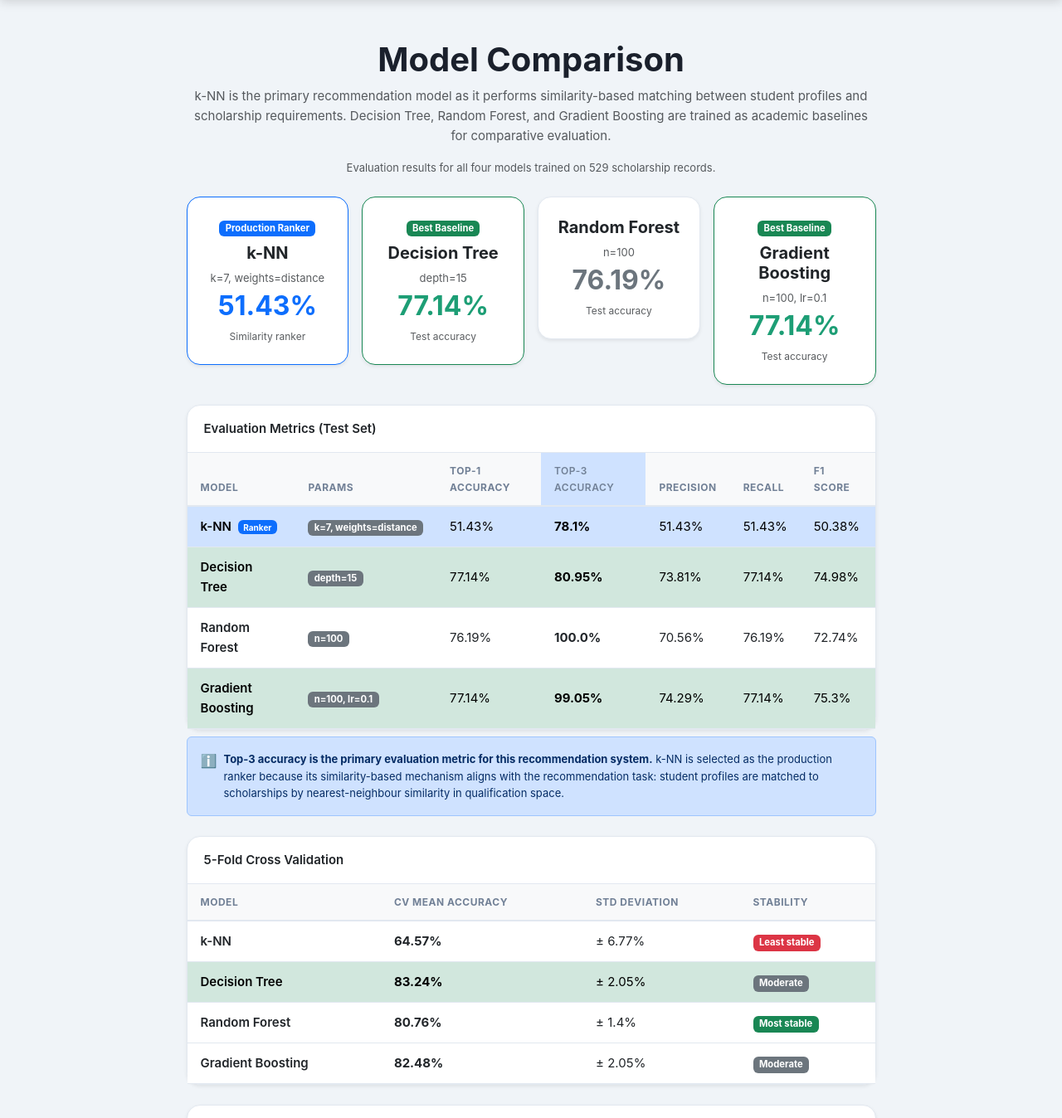
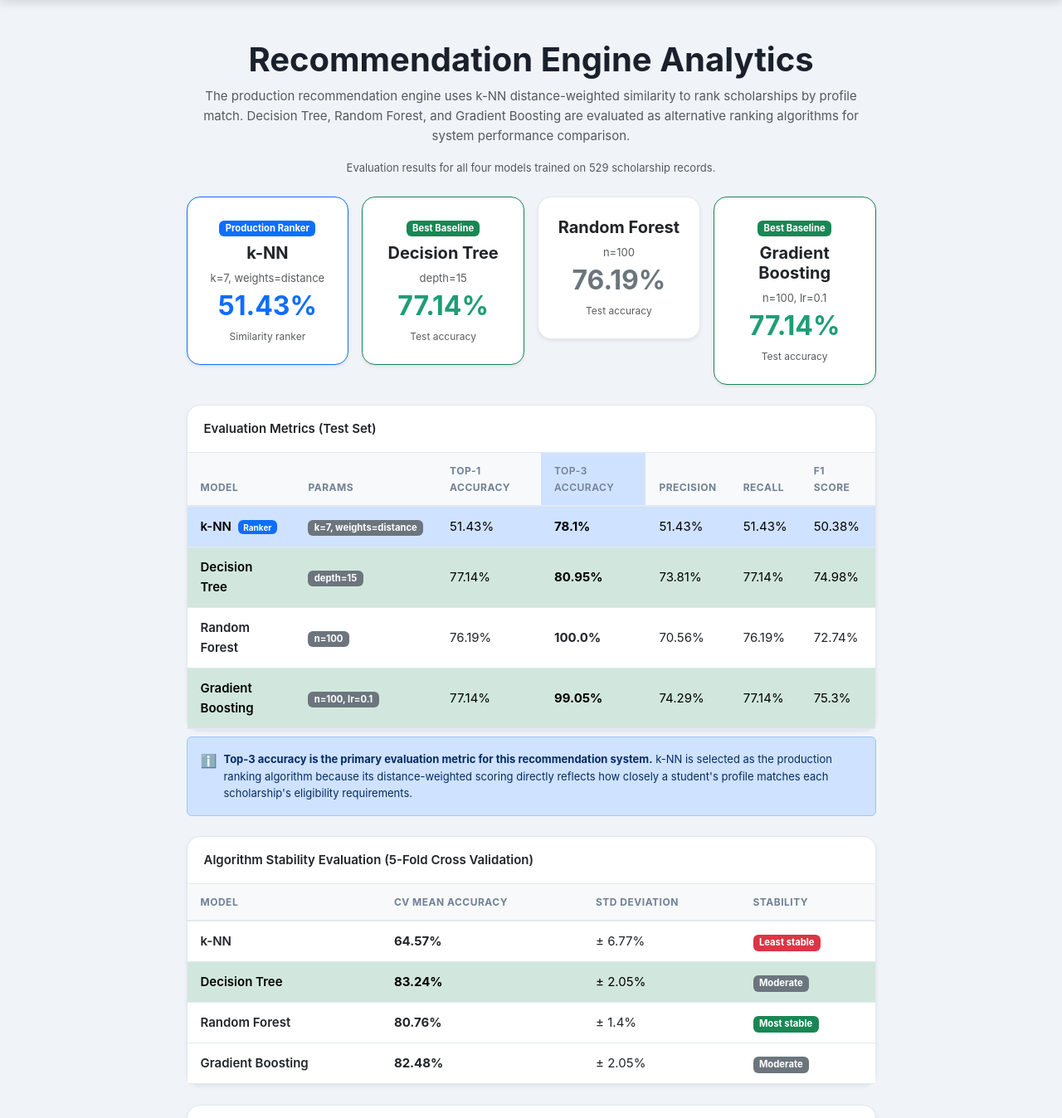
Before and after one commit to htetarkarlinn/mm_scholar, a Flask app: page /compare in a window 1280 px wide. Shown: the part 64-1412 px from the top of the page at 83% size. Run offline with Flask 3, Linux system fonts and the light colour scheme; parts of the project's set-up code (start-up, migrations or seed data) failed here and were passed over.

Commit message:
Reframe UI language from ML-first to enterprise service framing
Replace user-visible references to 'machine learning model', 'k-NN', and
'ML features' with enterprise-neutral equivalents: 'recommendation engine',
'similarity-based ranking', and 'eligibility criteria'. Add a quiet analytics
link on about.html. No logic changes; 73/73 tests pass.

Co-Authored-By: Claude Sonnet 4.6 <noreply@anthropic.com>

```diff
--- a/templates/about.html
+++ b/templates/about.html
@@ -72,7 +72,7 @@
           <div class="step-icon">🔍</div>
           <div class="step-number">Step 2</div>
           <h5 class="fw-bold mt-2 mb-2">We find your matches</h5>
-          <p class="text-muted mb-0">Our system searches {{ num_scholarships }} verified scholarships and ranks the best matches for your profile using machine learning.</p>
+          <p class="text-muted mb-0">Our system searches {{ num_scholarships }} verified scholarships and ranks the best matches using the recommendation engine.</p>
         </div>
       </div>
       <div class="col-md-4">
@@ -173,6 +173,10 @@
   <div class="container text-center py-2">
     <h2 class="fw-bold mb-3">Ready to find your scholarship?</h2>
     <a href="/" class="btn btn-accent btn-lg fw-bold px-5">🔍 Start Searching</a>
+    <p class="text-muted mt-3 mb-0" style="font-size:13px;">
+      Curious how our recommendation engine performs?
+      <a href="/compare" style="color:var(--accent);">View our evaluation metrics →</a>
+    </p>
   </div>
 </section>
 
--- a/templates/compare.html
+++ b/templates/compare.html
@@ -3,7 +3,7 @@
 <head>
   <meta charset="UTF-8" />
   <meta name="viewport" content="width=device-width, initial-scale=1.0" />
-  <title>MM Scholar — Model Comparison</title>
+  <title>MM Scholar — Recommendation Engine Analytics</title>
   <link href="https://cdn.jsdelivr.net/npm/bootstrap@5.3.0/dist/css/bootstrap.min.css" rel="stylesheet" />
   <link rel="stylesheet" href="{{ url_for('static', filename='style.css') }}" />
   <link rel="icon" type="image/png" href="{{ url_for('static', filename='favicon.png') }}">
@@ -27,11 +27,11 @@
     <div class="col-lg-9">
 
       <div class="text-center mb-4">
-        <h1 class="fw-bold">Model Comparison</h1>
+        <h1 class="fw-bold">Recommendation Engine Analytics</h1>
         <p class="text-muted">
-          k-NN is the primary recommendation model as it performs similarity-based matching between
-          student profiles and scholarship requirements. Decision Tree, Random Forest, and Gradient
-          Boosting are trained as academic baselines for comparative evaluation.
+          The production recommendation engine uses k-NN distance-weighted similarity to rank
+          scholarships by profile match. Decision Tree, Random Forest, and Gradient Boosting are
+          evaluated as alternative ranking algorithms for system performance comparison.
         </p>
         <p class="text-muted" style="font-size:13px;">
           Evaluation results for all four models trained on {{ num_rows }} scholarship records.
@@ -117,15 +117,15 @@
         <span style="font-size:16px; flex-shrink:0;">ℹ️</span>
         <div>
           <strong>Top-3 accuracy is the primary evaluation metric for this recommendation system.</strong>
-          k-NN is selected as the production ranker because its similarity-based mechanism aligns with
-          the recommendation task: student profiles are matched to scholarships by nearest-neighbour
-          similarity in qualification space.
+          k-NN is selected as the production ranking algorithm because its distance-weighted scoring
+          directly reflects how closely a student's profile matches each scholarship's eligibility
+          requirements.
         </div>
       </div>
 
       <!-- cross validation table -->
       <div class="card shadow-sm mb-4">
-        <div class="card-header fw-semibold">5-Fold Cross Validation</div>
+        <div class="card-header fw-semibold">Algorithm Stability Evaluation (5-Fold Cross Validation)</div>
         <div class="card-body p-0">
           <div class="table-responsive">
             <table class="table table-hover mb-0">
@@ -208,7 +208,7 @@
             </div>
             <div class="col-6 col-md-3">
               <h4 class="fw-bold text-primary mb-0">6</h4>
-              <p class="text-muted mb-0" style="font-size:13px;">ML features</p>
+              <p class="text-muted mb-0" style="font-size:13px;">Eligibility criteria</p>
             </div>
           </div>
         </div>
--- a/templates/index.html
+++ b/templates/index.html
@@ -160,7 +160,7 @@
           <div class="step-icon">🤖</div>
           <div class="step-number">Step 2</div>
           <h5 class="fw-bold mt-2 mb-2">AI finds your matches</h5>
-          <p class="text-muted mb-0">Our machine learning model ranks scholarships by how well they fit your profile.</p>
+          <p class="text-muted mb-0">Our recommendation engine ranks scholarships by how well they match your academic profile.</p>
         </div>
       </div>
       <div class="col-md-4">
@@ -256,7 +256,7 @@
             <div class="why-check">✅</div>
             <div>
               <h6 class="fw-bold mb-1">AI-powered ranking</h6>
-              <p class="text-muted mb-0">A trained machine learning model ranks scholarships by relevance to your profile.</p>
+              <p class="text-muted mb-0">The recommendation engine matches scholarships to your profile using similarity-based ranking.</p>
             </div>
           </div>
         </div>
--- a/templates/results.html
+++ b/templates/results.html
@@ -197,7 +197,7 @@
       </div>
 
       <p class="text-muted text-center mb-4" style="font-size:12px;">
-        Ranked by <strong>k-NN</strong> (similarity-based matching)
+        Ranked by <strong>Recommendation Engine</strong> (similarity-based matching)
       </p>
 
       <!-- share modal (single shared instance, populated by JS) -->
```
